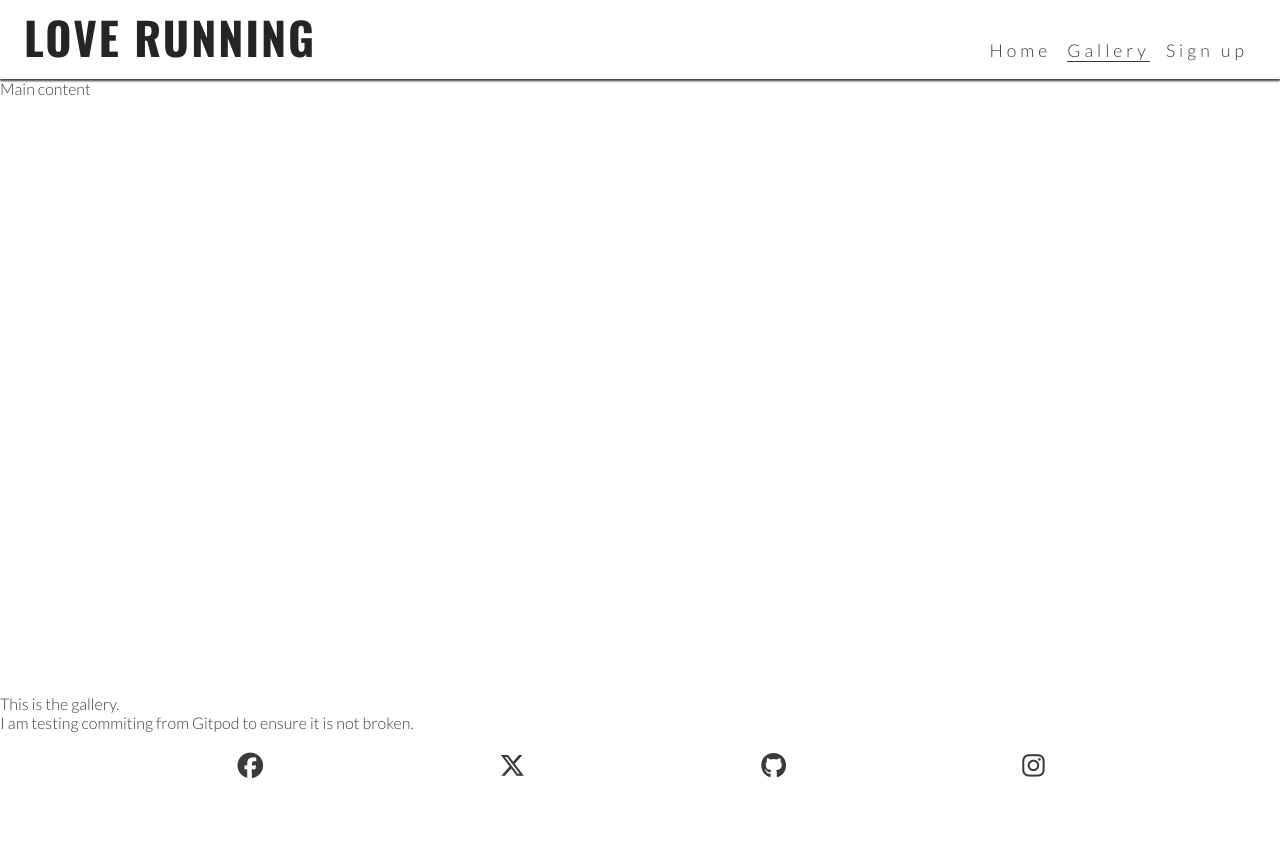
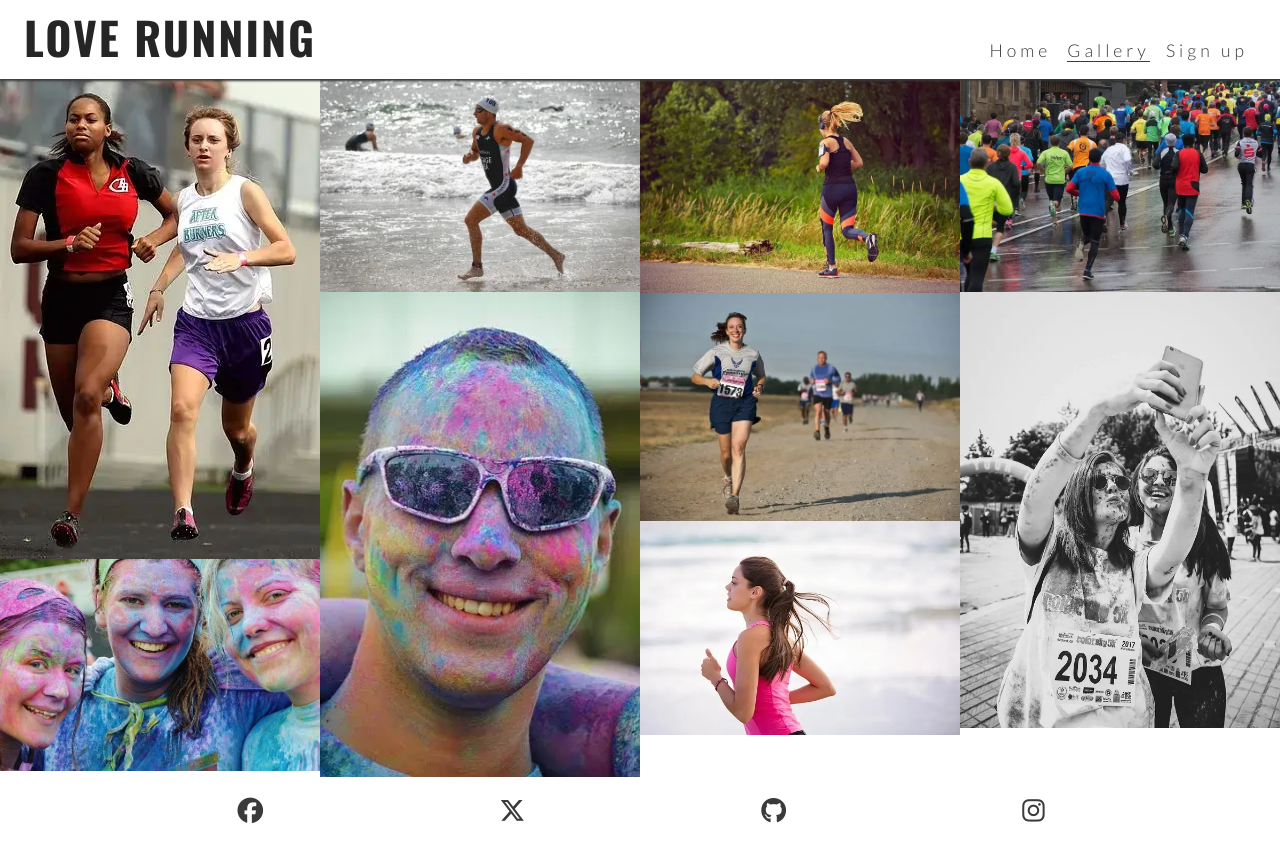
Before and after one commit to scientistigwe/CodeInstitute-Bootcamp-walkthrough-Project-Love-Running, a plain HTML site: page gallery.html in a window 1280 px wide. Before the commit the page ends 800 px from the top, so only its background shows below. Drawn offline with nearby package versions, Linux system fonts and the light colour scheme.

Commit message:
created and populated gallery page

```diff
--- a/assets/css/style.css
+++ b/assets/css/style.css
@@ -186,6 +186,15 @@ main {
     color: #fafafa;
 }
 
+/* Gallery page */
+#photos img{
+    width: 100%;
+    line-height: 1em;
+}
+#photos {
+    line-height: 0;
+}
+
 /* Footer Styling */
 #social-networks {
     display: flex;
@@ -204,6 +213,14 @@ main {
 /***************************
         MEDIA QUERIES
 **************************/
+/* Media query: large or landscape phones (576px and above) */
+@media screen and (min-width: 576px) {
+    #photos{
+        column-count: 2;
+        column-gap: 0;
+    }
+}
+
 /* Media query: tablets and larger (768px and above) */
 @media screen and (min-width: 768px) {
 
@@ -265,6 +282,12 @@ main {
         line-height: 110%;
     }
 
+    /* Gallery section*/
+    #photos{
+        column-count: 3;
+        column-gap: 0;
+    }
+
 }
 
 /* Media query: laptops and larger (992px and above) */
@@ -289,4 +312,10 @@ main {
     .benefit-mental{
         order: 3;
     }
+
+        /* Gallery section*/
+        #photos{
+            column-count: 4;
+            column-gap: 0;
+        }
 }
--- a/templates/gallery.html
+++ b/gallery.html
@@ -38,11 +38,22 @@
     </header>
 
     <!-- Main content -->
-    <main>Main content</main>
-    <div>
-        <p>This is the gallery.</p>
-        <p>I am testing commiting from Gitpod to ensure it is not broken.</p>
-    </div>
+    <main>
+        <section id="gallery">
+<div id="photos">
+    <img src="../assets/images/athletes.webp" alt="Two atheletes running together">
+    <img src="assets/images/girls.webp" alt="Three girls at charity paint running festival">
+<img src="assets/images/runner3.webp" alt="Solo male runner jogging on beach">
+<img src="assets/images/man.webp" alt="Man at charity paint running festival">
+<img src="assets/images/runner1.webp" alt="Solo female runner jogging through Phoenix Park">
+<img src="assets/images/runner2.webp" alt="Runners competing in marathon">
+<img src="assets/images/runner4.webp" alt="Solo female runner jogging on beach">
+<img src="assets/images/running_gang.webp" alt="Large group of runners taking part in a marathon on a rainy day">
+<img src="assets/images/mud-run.webp" alt="Two women runners taking a muddy selfie after the Mud Runners championship">
+</div>
+    </section>
+</main>
+
 
     <!-- Footer content -->
     <footer>
```
Also changed, not shown: assets/images/athletes.webp (added), assets/images/girls.webp (added), assets/images/man.webp (added), assets/images/mud-run.webp (added), assets/images/runner1.webp (added), assets/images/runner2.webp (added), assets/images/runner3.webp (added), assets/images/runner4.webp (added), assets/images/running_gang.webp (added), signup.html (renamed from templates/signup.html).
